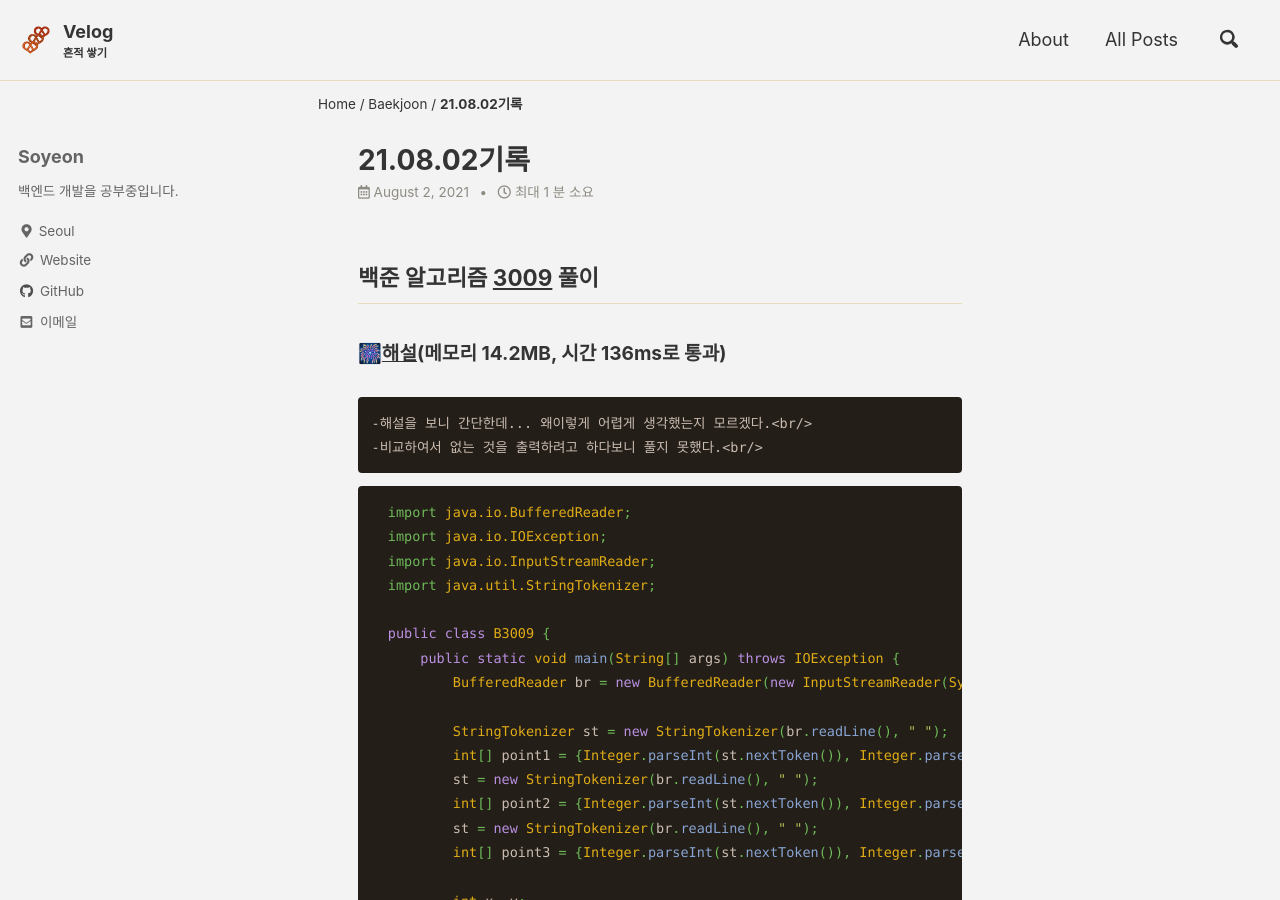
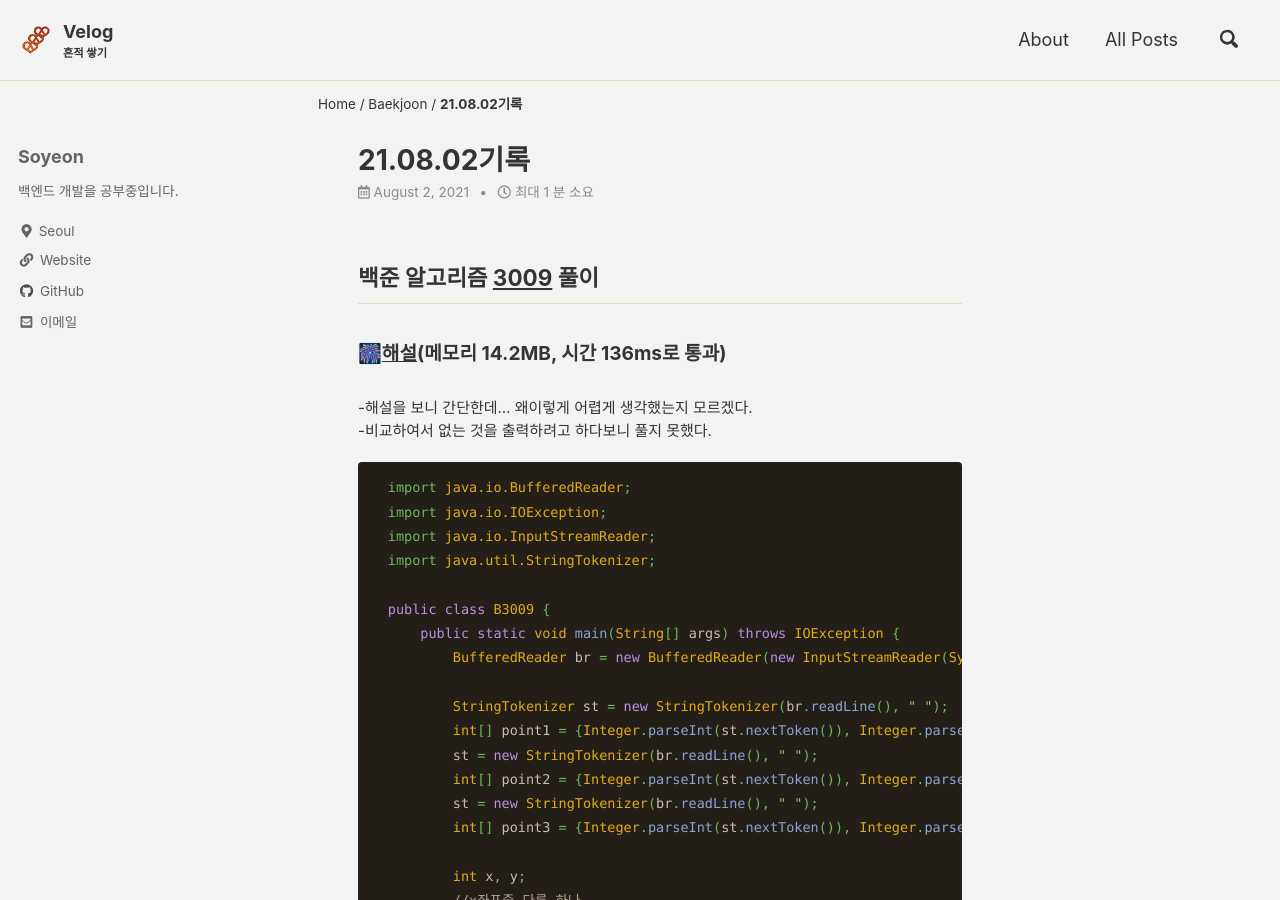
Before and after one commit to liv660/liv660.github.io, a Jekyll site: the page built from _posts/TIL/21.08.study/2021-08-02-210802.md, in a window 1280 px wide and 900 px high. Built offline with Jekyll 4.4.1, drawn with Linux system fonts in a browser that asks for light colours; cached includes are drawn as plain includes.

Commit message:
Update 08.02 #3009 내용 수정

````diff
--- a/_posts/TIL/21.08.study/2021-08-02-210802.md
+++ b/_posts/TIL/21.08.study/2021-08-02-210802.md
@@ -9,8 +9,8 @@ categories:
 ## 백준 알고리즘 [3009](https://www.acmicpc.net/problem/3009) 풀이
 
 #### 🎆[해설](https://st-lab.tistory.com/87)(메모리 14.2MB, 시간 136ms로 통과) <br/>
-    -해설을 보니 간단한데... 왜이렇게 어렵게 생각했는지 모르겠다.<br/>
-    -비교하여서 없는 것을 출력하려고 하다보니 풀지 못했다.<br/>
+-해설을 보니 간단한데... 왜이렇게 어렵게 생각했는지 모르겠다.<br>
+-비교하여서 없는 것을 출력하려고 하다보니 풀지 못했다.<br>
 
   ```java
   import java.io.BufferedReader;
````
